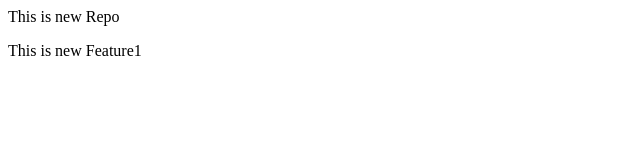
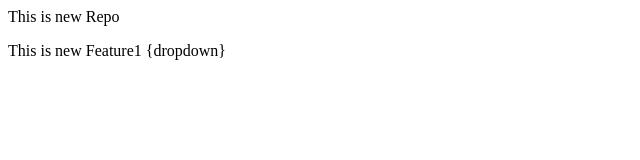
Before and after one commit to Creative-Debashis/localrepo, a plain HTML site: page index.html in a window 1280 px wide. Shown: the full height of the page, 0-640 px from the left. Drawn offline with Linux system fonts and the light colour scheme.

Commit message:
add dropdown

```diff
--- a/index.html
+++ b/index.html
@@ -1,2 +1,2 @@
 <p>This is new Repo</p>
-<p>This is new Feature1</p>
+<p>This is new Feature1 {dropdown}</p>
```
